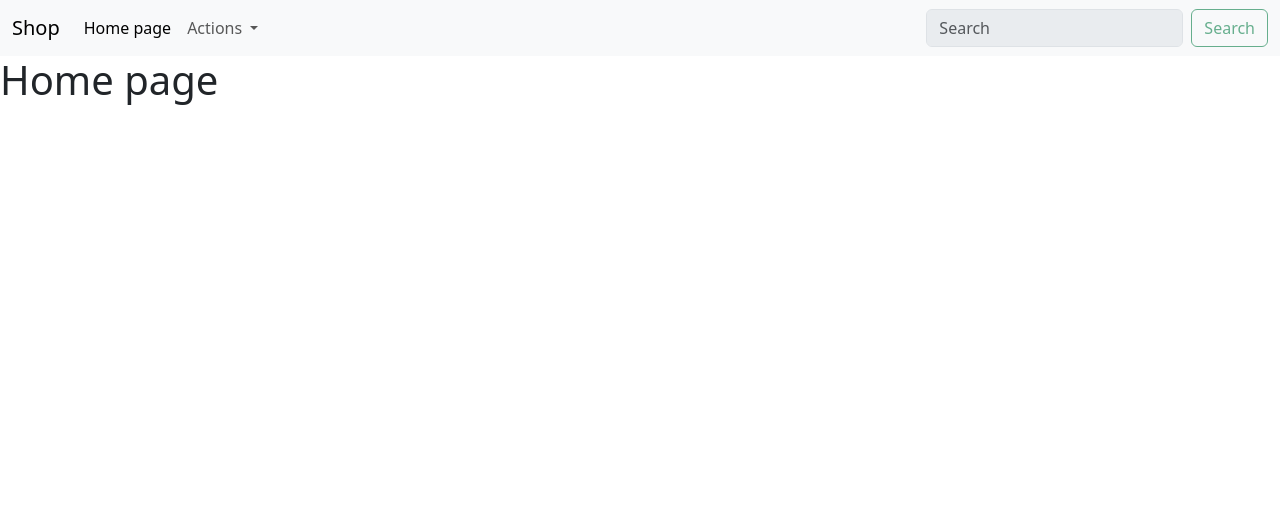
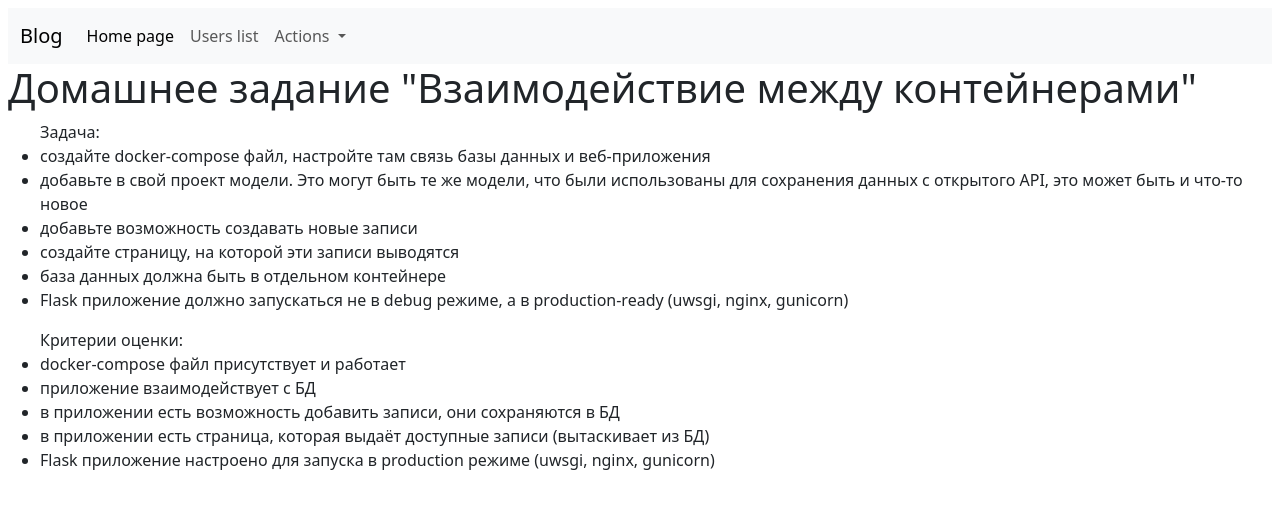
Before and after one commit to sar0868/otus-python-basic_2023-05, a Flask app: page / in a window 1280 px wide. Shown: the top 509 px of the page. Run offline with Flask 3, Linux system fonts and the light colour scheme; parts of the project's set-up code (start-up, migrations or seed data) failed here and were passed over; some libraries are stand-ins or nearby versions.

Commit message:
hw06: added users_list, user detail.

```diff
--- a/homework_06/app.py
+++ b/homework_06/app.py
@@ -7,6 +7,7 @@ from flask_migrate import Migrate
 from models import db, Post, User
 from jsonplaceholder_requests import fetch_users_data, fetch_posts_data
 import crud
+from views.users import users_app
 
 app = Flask(__name__)
 config_name = getenv("CONFIG_NAME", "DevelopmentConfig")
@@ -14,6 +15,8 @@ app.config.from_object(f"config.{config_name}")
 
 db.init_app(app=app)
 migrate = Migrate(app=app, db=db)
+app.register_blueprint(users_app)
+
 with app.app_context():
     db.drop_all()
     db.create_all()
--- a/homework_06/templates/base.html
+++ b/homework_06/templates/base.html
@@ -4,12 +4,15 @@
     <meta charset="UTF-8" />
     <meta name="viewport" content="width=device-width, initial-scale=1.0" />
     <title>{% block title %} {% endblock %}</title>
-    <link rel="stylesheet" href="static/css/bootstrap.min.css" />
+    <link
+      rel="stylesheet"
+      href="{{ url_for('static', filename='css/bootstrap.min.css')}}"
+    />
   </head>
-  <body>
+  <body class="m-2">
     <nav class="navbar navbar-expand-md bg-body-tertiary">
       <div class="container-fluid">
-        <a class="navbar-brand" href="/">Shop</a>
+        <a class="navbar-brand" href="/">Blog</a>
         <button
           class="navbar-toggler"
           type="button"
@@ -23,8 +26,9 @@
         </button>
         <div class="collapse navbar-collapse" id="navbar-content">
           <ul class="navbar-nav me-auto">
-            {% for endpoint, title in [ ('index', 'Home page'), ] %} {% set path
-            = url_for(endpoint) %} {% set is_current_path = path == request.path
+            {% for endpoint, title in [ ('index', 'Home page'),
+            ('users_app.users', "Users list"), ] %} {% set path =
+            url_for(endpoint) %} {% set is_current_path = path == request.path
             %}
 
             <li class="nav-item">
@@ -64,38 +68,11 @@
                 </li>
               </ul>
             </li>
-            {#
-            <li class="nav-item">
-              <a class="nav-link disabled" aria-disabled="true">Disabled</a>
-            </li>
-            #}
           </ul>
-          <form
-            data-bs-toggle="tooltip"
-            data-bs-placement="bottom"
-            data-bs-title="Search is not ready yet.."
-            {#
-            data-bs-delay='{"show":200,"hide":150}'
-            #}
-            data-bs-delay="200"
-            class="d-flex"
-            role="search"
-          >
-            <input
-              class="form-control me-2"
-              type="search"
-              placeholder="Search"
-              aria-label="Search"
-              disabled
-            />
-            <button disabled class="btn btn-outline-success" type="submit">
-              Search
-            </button>
-          </form>
         </div>
       </div>
     </nav>
     {% block body %} {% endblock %} {% block footer %} {% endblock %}
-    <script src="static/js/bootstrap.bundle.min.js"></script>
+    <script src="{{ url_for('static', filename='js/bootstrap.bundle.min.js') }}"></script>
   </body>
 </html>
--- a/homework_06/templates/index.html
+++ b/homework_06/templates/index.html
@@ -1,4 +1,32 @@
 {% extends "base.html" %} {% block title %} Home page {% endblock %} {% block
 body %}
-<h1>Home page</h1>
+<h1>Домашнее задание "Взаимодействие между контейнерами"</h1>
+<ul>
+  Задача:
+
+  <li>
+    создайте docker-compose файл, настройте там связь базы данных и
+    веб-приложения
+  </li>
+  <li>
+    добавьте в свой проект модели. Это могут быть те же модели, что были
+    использованы для сохранения данных с открытого API, это может быть и что-то
+    новое
+  </li>
+  <li>добавьте возможность создавать новые записи</li>
+  <li>создайте страницу, на которой эти записи выводятся</li>
+  <li>база данных должна быть в отдельном контейнере</li>
+  <li>
+    Flask приложение должно запускаться не в debug режиме, а в production-ready
+    (uwsgi, nginx, gunicorn)
+  </li>
+</ul>
+<ul>Критерии оценки:
+    <li>docker-compose файл присутствует и работает</li>
+    <li>приложение взаимодействует с БД</li>
+    <li>в приложении есть возможность добавить записи, они сохраняются в БД</li>
+    <li>в приложении есть страница, которая выдаёт доступные записи (вытаскивает из БД)</li>
+    <li>Flask приложение настроено для запуска в production режиме (uwsgi, nginx, gunicorn) </li>
+</ul>
+</div>
 {% endblock %}
```
Also changed, not shown: homework_06/crud.py (+25 -11 lines), homework_06/task.txt (+7 -0 lines), homework_06/templates/users/detail.html (added, +13 -0 lines), homework_06/templates/users/index.html (added, +14 -0 lines), homework_06/views/users.py (+13 -11 lines).
